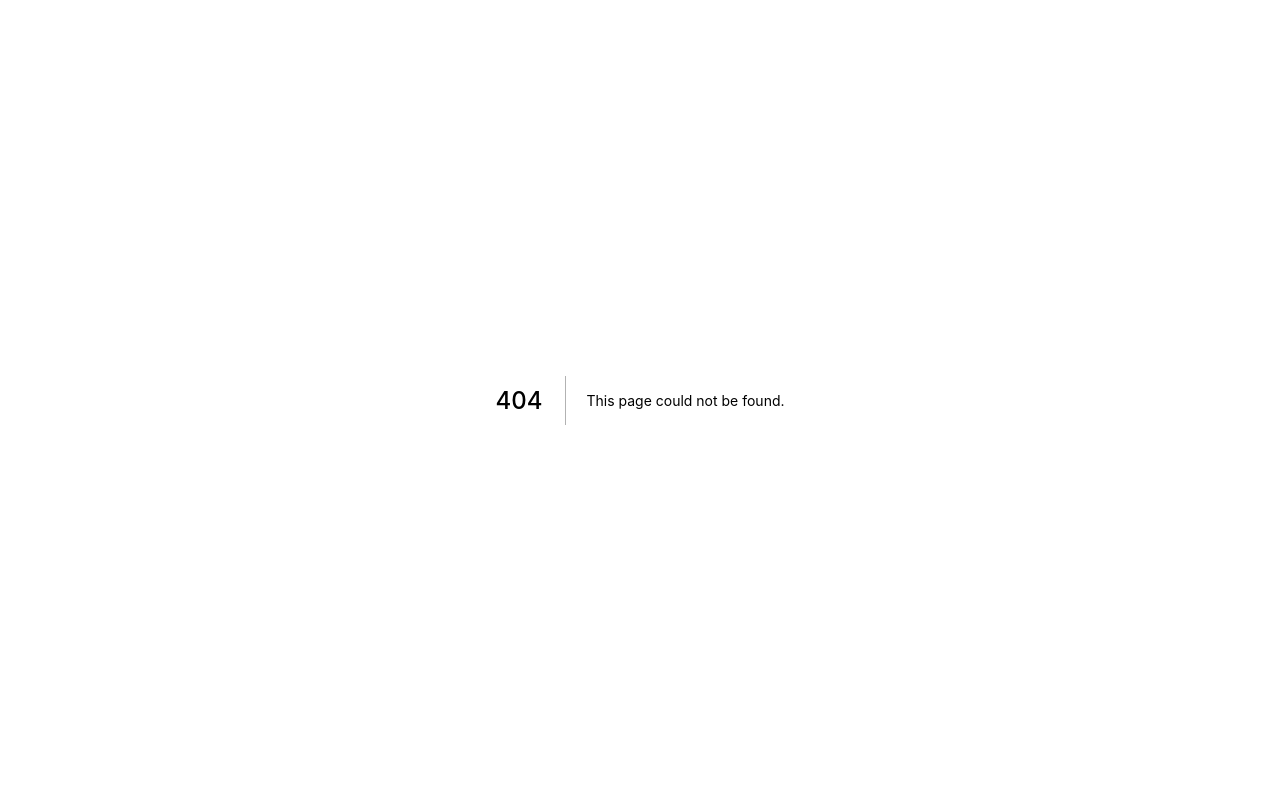
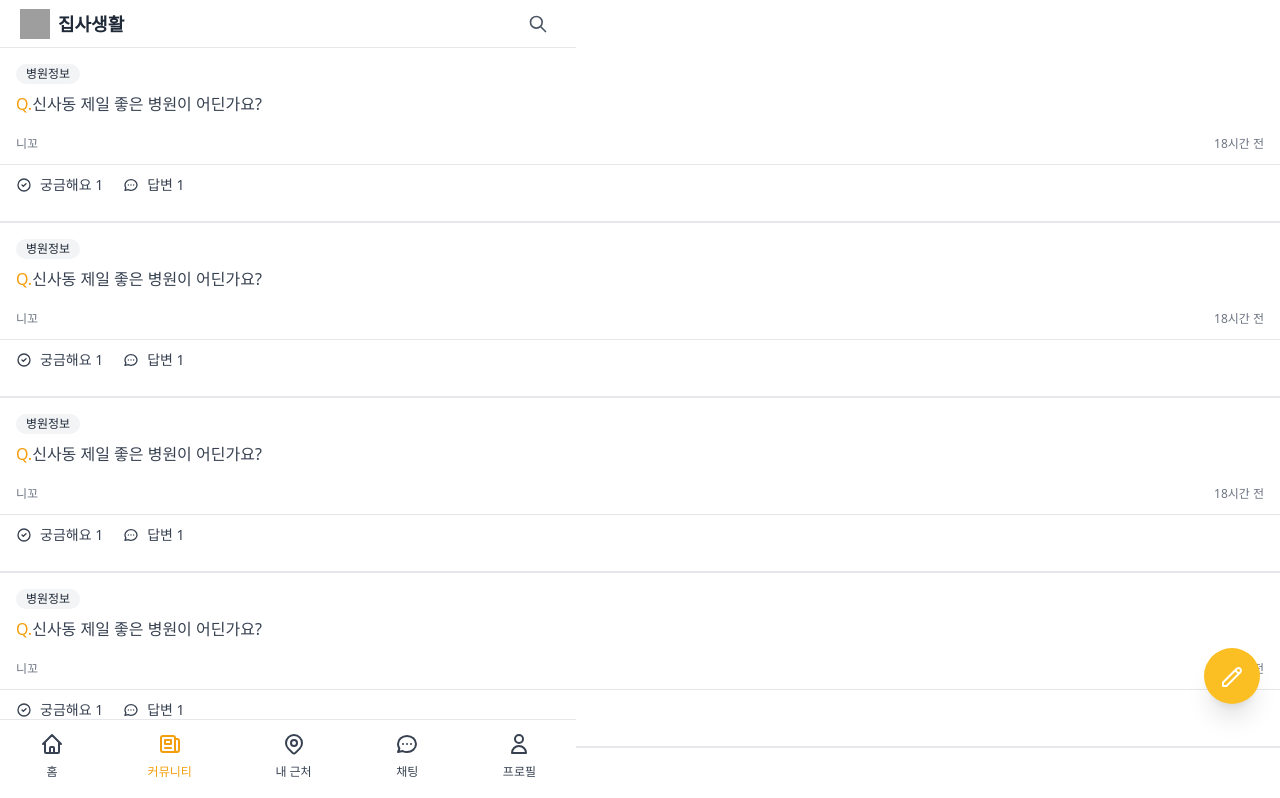
Before and after one commit to 1sol2sol/CatServet-Life, a Next.js app: page /community in a window 1280 px wide. Before the commit this address had no page. Shown: the top 798 px of the page. Built offline with nearby package versions, Linux system fonts and the light colour scheme; grey boxes are pictures that could not be loaded.

Commit message:
style: 커뮤니티 홈페이지 스타일링

```diff
--- /dev/null
+++ b/pages/community/index.tsx
@@ -0,0 +1,83 @@
+import type { NextPage } from "next";
+import Link from "next/link";
+import FloatingButton from "../../components/floating-button";
+import Layout from "../../components/layout";
+
+const Community: NextPage = () => {
+  return (
+    <Layout hasTabBar logo >
+      <div className="space-y-4 divide-y-[2px]">
+        {[1, 2, 3, 4, 5, 6].map((_, i) => (
+          <Link key={i} href={`/community/${i}`}>
+            <a className="flex cursor-pointer flex-col pt-4 items-start">
+              <span className="flex ml-4 items-center px-2.5 py-0.5 rounded-full text-xs font-medium bg-gray-100 text-gray-800">
+                병원정보
+              </span>
+              <div className="mt-2 px-4 text-gray-700">
+                <span className="text-amber-500 font-medium">Q.</span>
+                신사동 제일 좋은 병원이 어딘가요?
+              </div>
+              <div className="mt-5 px-4 flex items-center justify-between w-full text-gray-500 font-medium text-xs">
+                <span>니꼬</span>
+                <span>18시간 전</span>
+              </div>
+              <div className="flex px-4 space-x-5 mt-3 text-gray-700 py-2.5 border-t   w-full">
+                <span className="flex space-x-2 items-center text-sm">
+                  <svg
+                    className="w-4 h-4"
+                    fill="none"
+                    stroke="currentColor"
+                    viewBox="0 0 24 24"
+                    xmlns="http://www.w3.org/2000/svg"
+                  >
+                    <path
+                      strokeLinecap="round"
+                      strokeLinejoin="round"
+                      strokeWidth="2"
+                      d="M9 12l2 2 4-4m6 2a9 9 0 11-18 0 9 9 0 0118 0z"
+                    ></path>
+                  </svg>
+                  <span>궁금해요 1</span>
+                </span>
+                <span className="flex space-x-2 items-center text-sm">
+                  <svg
+                    className="w-4 h-4"
+                    fill="none"
+                    stroke="currentColor"
+                    viewBox="0 0 24 24"
+                    xmlns="http://www.w3.org/2000/svg"
+                  >
+                    <path
+                      strokeLinecap="round"
+                      strokeLinejoin="round"
+                      strokeWidth="2"
+                      d="M8 12h.01M12 12h.01M16 12h.01M21 12c0 4.418-4.03 8-9 8a9.863 9.863 0 01-4.255-.949L3 20l1.395-3.72C3.512 15.042 3 13.574 3 12c0-4.418 4.03-8 9-8s9 3.582 9 8z"
+                    ></path>
+                  </svg>
+                  <span>답변 1</span>
+                </span>
+              </div>
+            </a>
+          </Link>
+        ))}
+        <FloatingButton href="/community/write">
+          <svg
+            className="w-6 h-6"
+            fill="none"
+            stroke="currentColor"
+            viewBox="0 0 24 24"
+            xmlns="http://www.w3.org/2000/svg"
+          >
+            <path
+              strokeLinecap="round"
+              strokeLinejoin="round"
+              strokeWidth="2"
+              d="M15.232 5.232l3.536 3.536m-2.036-5.036a2.5 2.5 0 113.536 3.536L6.5 21.036H3v-3.572L16.732 3.732z"
+            ></path>
+          </svg>
+        </FloatingButton>
+      </div>
+    </Layout>
+  );
+};
+export default Community;
```
